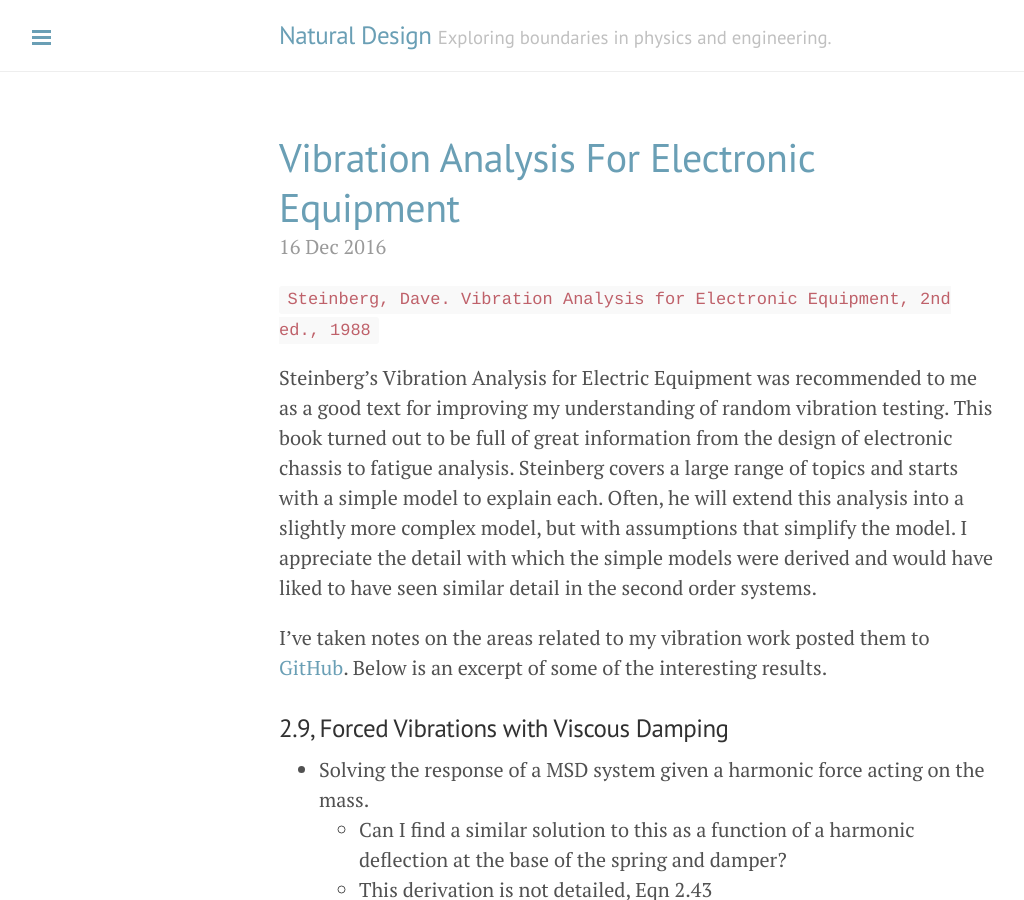
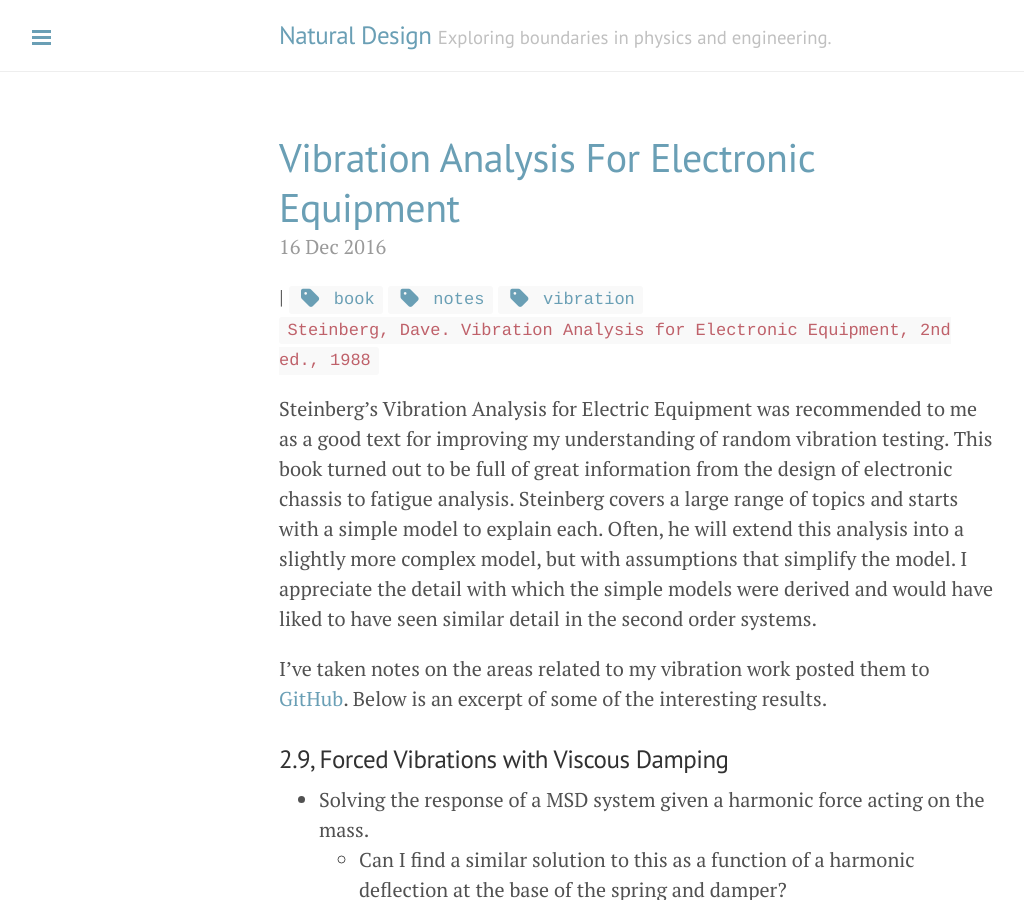
Before and after one commit to stembl/stembl.github.io, a Jekyll site: the page built from index.html, in a window 1280 px wide and 900 px high. Shown: the whole window, without its empty margins (1-1025 px from the left). Built offline with Jekyll 4.4.1, drawn with Linux system fonts in a browser that asks for light colours; nearby versions of some CDN libraries; the list of posts is cut into pages by our own code; some of the changed text lies outside the part shown.

Commit message:
index tag

```diff
--- a/index.html
+++ b/index.html
@@ -19,6 +19,13 @@ title: Home
         <span class="post-date">
             {{ post.date | date_to_string }}
         </span>
+
+		{% if post.tags != empty %}
+		|
+	    {% for tag in post.tags %}
+	    <code class="highlighter-rouge"><a class="codinfox-tag-mark" href="/tag/#{{ tag | slugify }}"><i class="fa fa-tag fa-fw fa-lg"></i> {{ tag }}</a></code>
+	    {% endfor %}
+	    {% endif %}
 
         {{ post.content | split:"<!-- more -->" | first % }}
 
```
